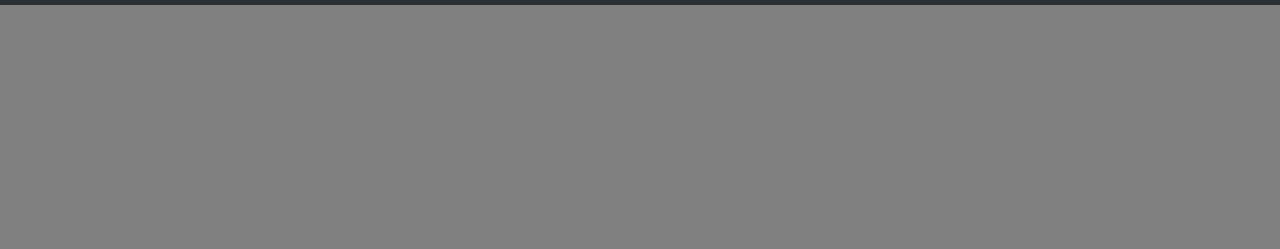
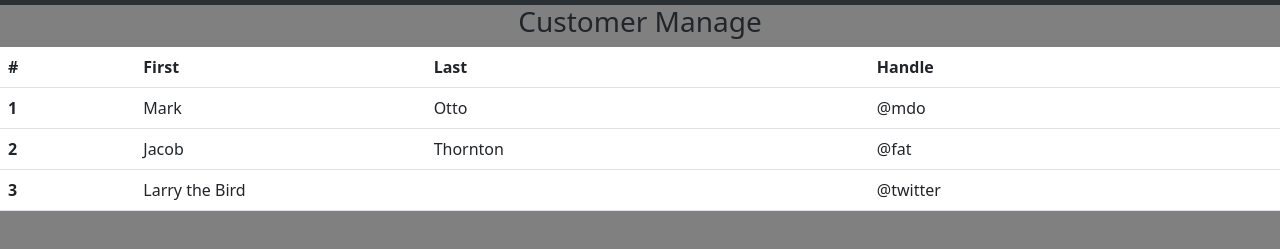
Before and after one commit to kaligu/Servelet_Pos-Frontend-Kumara_Stores, a plain HTML site: page lk/kumara stores/index.html in a window 1280 px wide. Shown: the part 51-300 px from the top of the page. Drawn offline with nearby package versions, Linux system fonts and the light colour scheme.

Commit message:
added table

```diff
--- a/lk/kumara stores/index.html
+++ b/lk/kumara stores/index.html
@@ -22,6 +22,40 @@
     </div>
 </nav>
 
+<section>
+    <p class="h3 d-flex justify-content-center ">Customer Manage</p>
+
+    <table class="table">
+        <thead>
+        <tr>
+            <th scope="col">#</th>
+            <th scope="col">First</th>
+            <th scope="col">Last</th>
+            <th scope="col">Handle</th>
+        </tr>
+        </thead>
+        <tbody>
+        <tr>
+            <th scope="row">1</th>
+            <td>Mark</td>
+            <td>Otto</td>
+            <td>@mdo</td>
+        </tr>
+        <tr>
+            <th scope="row">2</th>
+            <td>Jacob</td>
+            <td>Thornton</td>
+            <td>@fat</td>
+        </tr>
+        <tr>
+            <th scope="row">3</th>
+            <td colspan="2">Larry the Bird</td>
+            <td>@twitter</td>
+        </tr>
+        </tbody>
+    </table>
+</section>
+
 <script src="https://cdn.jsdelivr.net/npm/bootstrap@5.3.0/dist/js/bootstrap.bundle.min.js" integrity="sha384-geWF76RCwLtnZ8qwWowPQNguL3RmwHVBC9FhGdlKrxdiJJigb/j/68SIy3Te4Bkz" crossorigin="anonymous"></script>
 </body>
 </html>
```
